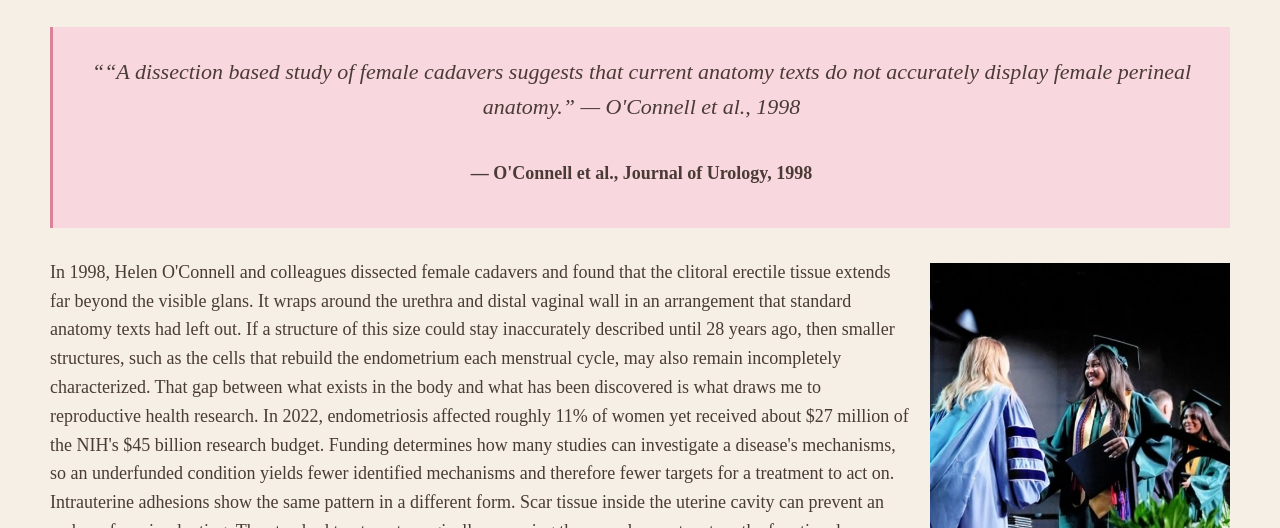
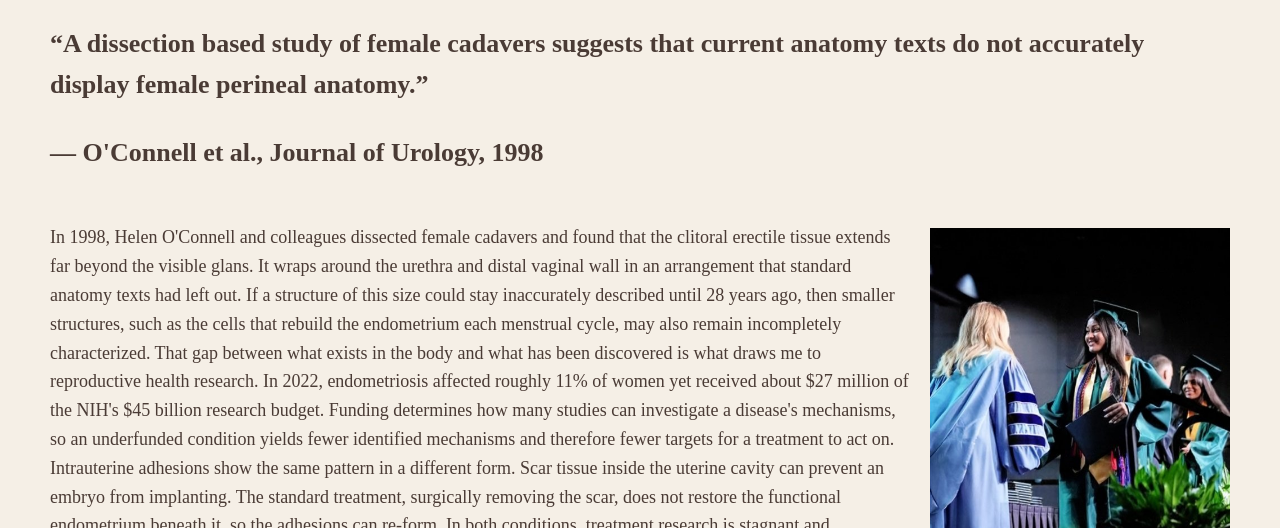
Before and after one commit to pratishthakothari/pratishthakothari.github.io, a plain HTML site: page about.html in a window 1280 px wide. Shown: the part 272-800 px from the top of the page. Drawn offline with Linux system fonts and the light colour scheme.

Commit message:
Adjust quote spacing

```diff
--- a/about.html
+++ b/about.html
@@ -21,9 +21,9 @@
         </header>
 
         <h1>About Me</h1>
-        <div class="quote">
-                <p>““A dissection based study of female cadavers suggests that current anatomy texts do not accurately display female perineal anatomy.” — O'Connell et al., 1998<p>
-                       <p class="name">— O'Connell et al., Journal of Urology, 1998</p> </p>
+       <div class="big-quote">
+    <p>“A dissection based study of female cadavers suggests that current anatomy texts do not accurately display female perineal anatomy.”</p>
+    <p class="big-quote .name">— O'Connell et al., Journal of Urology, 1998</p>
 </div>
 <img src="images/graduation.jpg" alt="Graduation" class="img-right">
     <p>In 1998, Helen O'Connell and colleagues dissected female cadavers and found that the clitoral erectile tissue extends far beyond the visible glans. It wraps around the urethra and distal vaginal wall in an arrangement that standard anatomy texts had left out. If a structure of this size could stay inaccurately described until 28 years ago, then smaller structures, such as the cells that rebuild the endometrium each menstrual cycle, may also remain incompletely characterized. That gap between what exists in the body and what has been discovered is what draws me to reproductive health research.
@@ -40,7 +40,6 @@ Developing interventions depends on research methods, because methods determine
         <p>These skills culminated while training for my nursing assistant certification. With patients living with Alzheimer's disease and other dementias, the time I spent with patients was held dear to both the patient and myself. During the scheduled dinner time, the residents asked for me to sing “A Whole New World”, describing how it made them feel they lived as princesses. Showing up everyday and listening to their stories showed me how adherence takes more than passion, it takes commitment to that role.<p>
 
         <p>As a biomedical engineering student, I am learning the materials and transport principles behind controlled drug release. I am also contributing to a study of tirzepatide as a therapy for obesity-associated cancers in mice, which trains me in the preclinical work that comes before any human trial. In research, I hope to pursue pharmacoengineering research on long-acting drug delivery, such as the work of the Benhabbour lab at UNC. I also want to investigate whether regenerative approaches, including stem cells derived from menstrual blood, could restore the endometrium after scar removal and close the gap that current adhesion treatment leaves open. In medical school I intend to train in obstetrics and gynecology, where I can treat patients while testing whether the technologies I help develop fit their lives. That includes communities abroad where repeated clinic visits are difficult and a long-acting method may matter most.</p>
-<img src="images/dance.jpg" alt="Bharatanatyam performance" class="img-left">
         <p>In doing so, I hope to help measure the parts of female anatomy and physiology that, like the structure O'Connell mapped in 1998, have gone undescribed for too long.<p>
 
         <footer>
--- a/style.css
+++ b/style.css
@@ -155,3 +155,18 @@ footer {
 .about > p {
     font-size: 18px;
 }
+.big-quote {
+    margin-bottom: 50px;
+}
+
+.big-quote p {
+    font-size: 26px;
+    font-weight: bold;
+    margin-bottom: 5px;
+}
+
+.big-quote .name {
+    font-size: 20px;
+    margin-top: 0;
+    margin-bottom: 0;
+}
```
